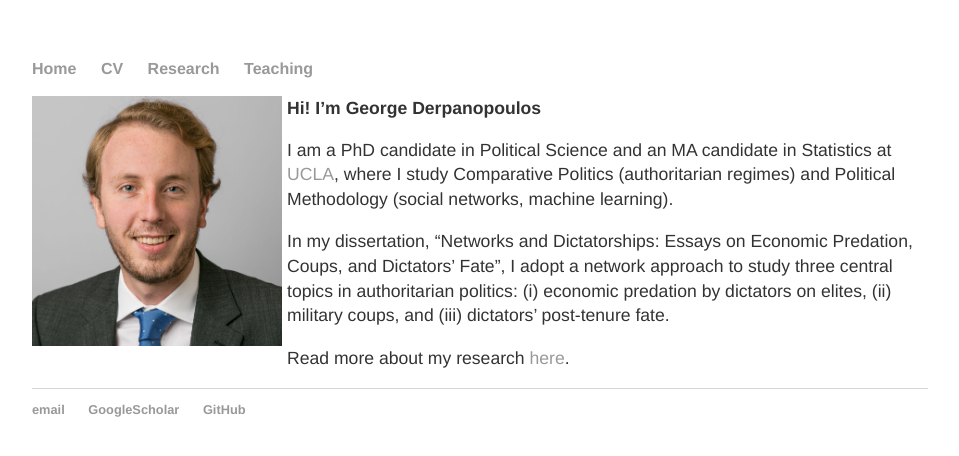
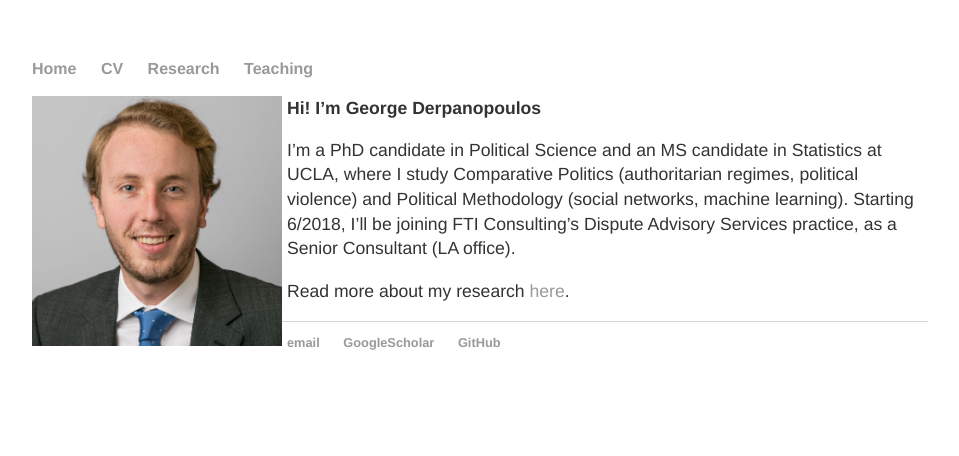
Before and after one commit to georgederpa/georgederpa, a Jekyll site: the page built from index.md, in a window 1280 px wide. Shown: the top 456 px of the page, without its empty margins (160-1119 px from the left). Built offline with Jekyll 4.4.1, drawn with Linux system fonts in a browser that asks for light colours; our own code applies the rules of GitHub Pages for plain Markdown files.

Commit message:
Update index.md

```diff
--- a/index.md
+++ b/index.md
@@ -2,8 +2,6 @@
 
 **Hi! I'm George Derpanopoulos**
 
-I am a PhD candidate in Political Science and an MA candidate in Statistics at [UCLA](http://www.polisci.ucla.edu/), where I study Comparative Politics (authoritarian regimes) and Political Methodology (social networks, machine learning).
-
-In my dissertation, "Networks and Dictatorships: Essays on Economic Predation, Coups, and Dictators’ Fate", I adopt a network approach to study three central topics in authoritarian politics: (i) economic predation by dictators on elites, (ii) military coups, and (iii) dictators' post-tenure fate.
+I'm a PhD candidate in Political Science and an MS candidate in Statistics at UCLA, where I study Comparative Politics (authoritarian regimes, political violence) and Political Methodology (social networks, machine learning). Starting 6/2018, I'll be joining FTI Consulting's Dispute Advisory Services practice, as a Senior Consultant (LA office).
 
 Read more about my research [here](/research).
```
